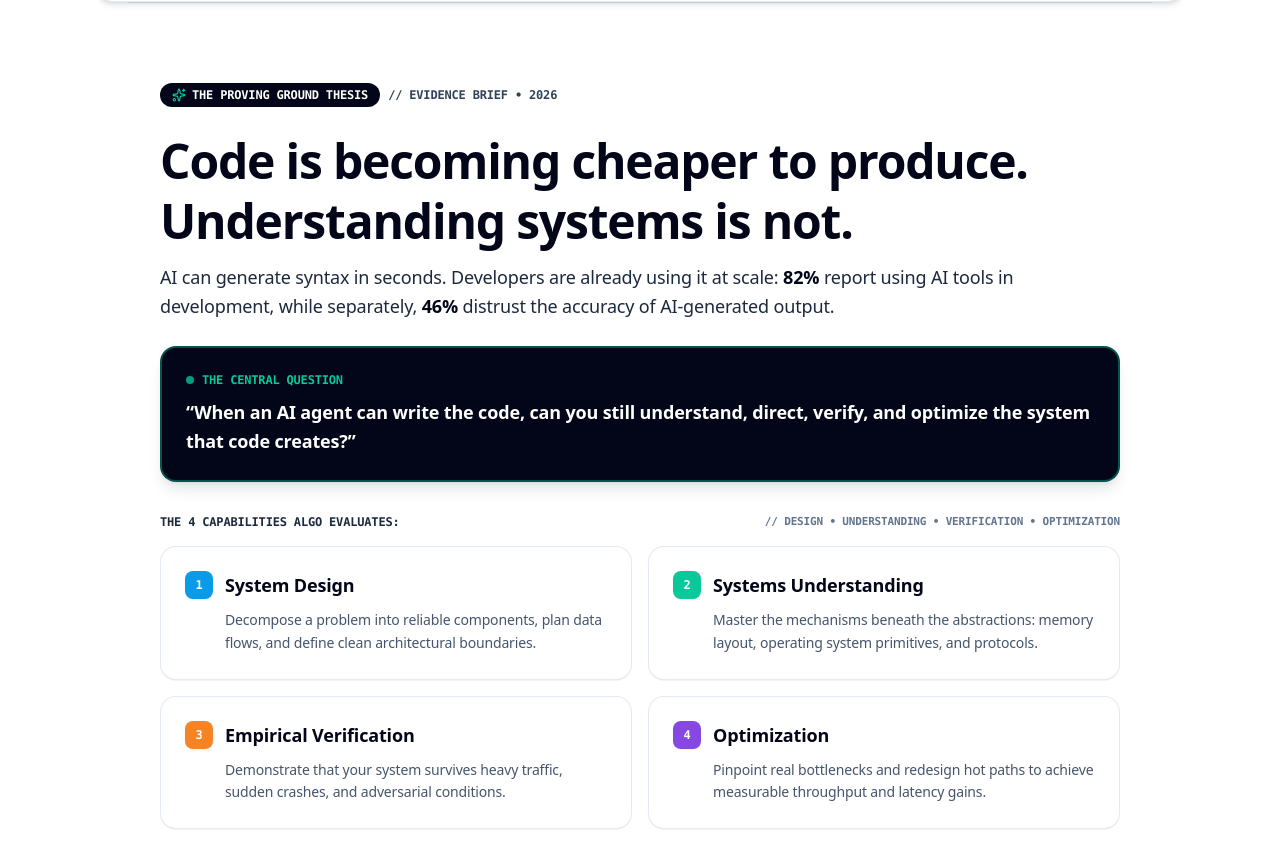
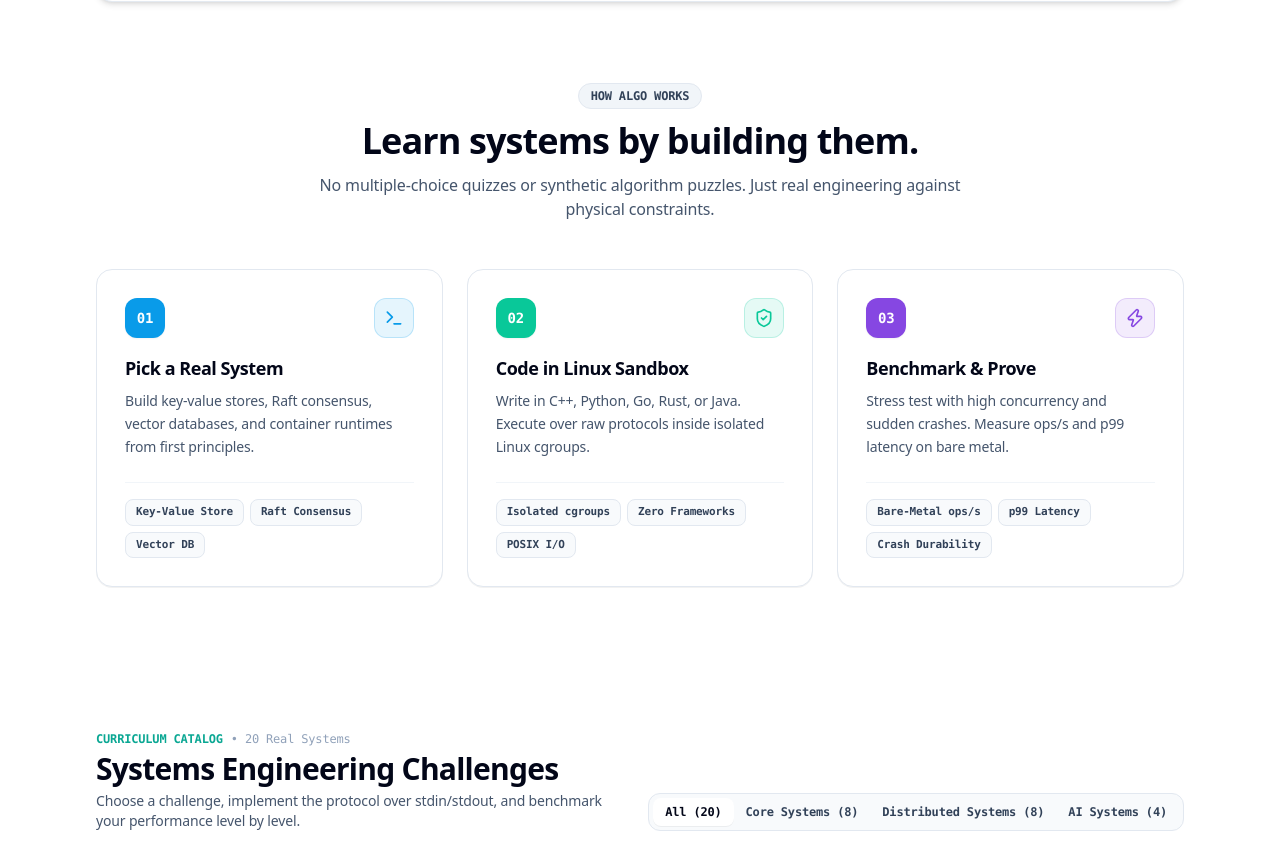
Before and after one commit to PandiaJason/ALGO, a Next.js app: page / in a window 1280 px wide. Shown: the part 780-1634 px from the top of the page. Built offline with nearby package versions, Linux system fonts and the light colour scheme; no server answers.

Commit message:
feat(home): streamline homepage to minimal, clean layout inspired by Brilliant, LeetCode, and HackerRank

```diff
--- a/src/app/page.tsx
+++ b/src/app/page.tsx
@@ -5,7 +5,8 @@ import { Navbar } from "@/components/layout/navbar";
 import { Footer } from "@/components/layout/footer";
 import { HeroTerminal } from "@/components/home/hero-terminal";
 import { DailyChallengeBanner } from "@/components/home/daily-challenge-banner";
-import { HomeManifesto } from "@/components/home/home-manifesto";
+import { HomeHowItWorks } from "@/components/home/home-how-it-works";
+import { HomeProblemset } from "@/components/home/home-problemset";
 import { HomeWishlist } from "@/components/home/home-wishlist";
 import { HomeCaseStudyBanner } from "@/components/home/home-case-study-banner";
 import { ChevronRight, Play, Route } from "lucide-react";
@@ -77,9 +78,14 @@ export default async function HomePage() {
         <DailyChallengeBanner />
 
         {/* ============================================================== */}
-        {/* 5. THE PROVING GROUND THESIS & SYSTEMS VERIFICATION LOOP       */}
+        {/* 3. HOW IT WORKS (3 MINIMAL CARDS - BRILLIANT STYLE)            */}
         {/* ============================================================== */}
-        <HomeManifesto />
+        <HomeHowItWorks />
+
+        {/* ============================================================== */}
+        {/* 4. SYSTEMS CHALLENGES PROBLEMSET (LEETCODE / HACKERRANK STYLE) */}
+        {/* ============================================================== */}
+        <HomeProblemset />
 
         {/* ============================================================== */}
         {/* 6. JOIN WISHLIST & DIRECT MESSAGE (Queued in Admin Control)    */}
--- /dev/null
+++ b/src/components/home/home-how-it-works.tsx
@@ -0,0 +1,109 @@
+"use client";
+
+import React from "react";
+import { Terminal, ShieldCheck, Zap } from "lucide-react";
+
+export function HomeHowItWorks() {
+  const steps = [
+    {
+      num: "01",
+      title: "Pick a Real System",
+      description:
+        "Build key-value stores, Raft consensus, vector databases, and container runtimes from first principles.",
+      icon: Terminal,
+      color: "#099BE9",
+      bgLight: "bg-[#099BE9]/10",
+      borderColor: "border-[#099BE9]/20",
+      tags: ["Key-Value Store", "Raft Consensus", "Vector DB"],
+    },
+    {
+      num: "02",
+      title: "Code in Linux Sandbox",
+      description:
+        "Write in C++, Python, Go, Rust, or Java. Execute over raw protocols inside isolated Linux cgroups.",
+      icon: ShieldCheck,
+      color: "#09C899",
+      bgLight: "bg-[#09C899]/10",
+      borderColor: "border-[#09C899]/20",
+      tags: ["Isolated cgroups", "Zero Frameworks", "POSIX I/O"],
+    },
+    {
+      num: "03",
+      title: "Benchmark & Prove",
+      description:
+        "Stress test with high concurrency and sudden crashes. Measure ops/s and p99 latency on bare metal.",
+      icon: Zap,
+      color: "#8647E2",
+      bgLight: "bg-[#8647E2]/10",
+      borderColor: "border-[#8647E2]/20",
+      tags: ["Bare-Metal ops/s", "p99 Latency", "Crash Durability"],
+    },
+  ];
+
+  return (
+    <section className="w-full max-w-6xl mx-auto px-4 sm:px-6 lg:px-8 py-16 sm:py-20">
+      {/* Section Header - Minimal & Punchy */}
+      <div className="text-center max-w-2xl mx-auto mb-12 space-y-3">
+        <span className="inline-flex items-center gap-1.5 px-3 py-1 rounded-full text-xs font-mono font-bold uppercase tracking-wider bg-slate-100 text-slate-700 border border-slate-200">
+          How ALGO Works
+        </span>
+        <h2 className="text-3xl sm:text-4xl font-extrabold tracking-tight text-slate-950">
+          Learn systems by building them.
+        </h2>
+        <p className="text-sm sm:text-base text-slate-600 font-medium">
+          No multiple-choice quizzes or synthetic algorithm puzzles. Just real engineering against physical constraints.
+        </p>
+      </div>
+
+      {/* 3 Clean Step Cards */}
+      <div className="grid grid-cols-1 md:grid-cols-3 gap-6">
+        {steps.map((step) => {
+          const Icon = step.icon;
+          return (
+            <div
+              key={step.num}
+              className="rounded-2xl border border-slate-200 bg-white p-6 sm:p-7 shadow-2xs hover:shadow-md hover:border-slate-300 transition-all flex flex-col justify-between space-y-6 group"
+            >
+              <div className="space-y-4">
+                <div className="flex items-center justify-between">
+                  <span
+                    className="w-10 h-10 rounded-xl flex items-center justify-center font-mono font-extrabold text-sm text-white shadow-xs"
+                    style={{ backgroundColor: step.color }}
+                  >
+                    {step.num}
+                  </span>
+                  <div
+                    className={`w-10 h-10 rounded-xl flex items-center justify-center ${step.bgLight} border ${step.borderColor}`}
+                  >
+                    <Icon className="w-5 h-5" style={{ color: step.color }} />
+                  </div>
+                </div>
+
+                <div className="space-y-2">
+                  <h3 className="text-lg font-bold text-slate-950 tracking-tight">
+                    {step.title}
+                  </h3>
+                  <p className="text-xs sm:text-sm text-slate-600 font-medium leading-relaxed">
+                    {step.description}
+                  </p>
+                </div>
+              </div>
+
+              {/* Tags / Pills */}
+              <div className="pt-4 border-t border-slate-100 flex flex-wrap gap-1.5">
+                {step.tags.map((tag) => (
+                  <span
+                    key={tag}
+                    className="px-2.5 py-1 rounded-lg bg-slate-50 border border-slate-200 text-[11px] font-mono font-semibold text-slate-700"
+                  >
+                    {tag}
+                  </span>
+                ))}
+              </div>
+            </div>
+          );
+        })}
+      </div>
+    </section>
+  );
+}
--- a/src/components/home/home-problemset.tsx
+++ b/src/components/home/home-problemset.tsx
@@ -19,11 +19,17 @@ export function HomeProblemset() {
       {/* Section Header */}
       <div className="flex flex-col md:flex-row md:items-end justify-between gap-4 mb-6">
         <div>
+          <div className="flex items-center gap-2 mb-1">
+            <span className="text-xs font-mono font-bold text-[#0AA793] uppercase tracking-wider">
+              Curriculum Catalog
+            </span>
+            <span className="text-xs font-mono text-slate-400">• 20 Real Systems</span>
+          </div>
           <h2 className="text-2xl sm:text-3xl font-extrabold tracking-tight text-slate-950">
-            Challenges
+            Systems Engineering Challenges
           </h2>
-          <p className="text-xs sm:text-sm text-slate-700 font-medium mt-1 max-w-2xl">
-            20 challenges designed to help you understand systems engineering and boost your agentic workflow.
+          <p className="text-xs sm:text-sm text-slate-600 font-medium mt-1 max-w-2xl">
+            Choose a challenge, implement the protocol over stdin/stdout, and benchmark your performance level by level.
           </p>
         </div>
 
@@ -149,7 +155,7 @@ export function HomeProblemset() {
                       className={`inline-flex items-center gap-1 px-3 py-1.5 rounded-lg text-xs font-bold transition-all group/btn ${
                         c.status === "COMING_SOON"
                           ? "text-slate-700 bg-slate-100 hover:bg-slate-200"
-                          : "text-[#099BE9] bg-[#099BE9]/10 hover:bg-[#099BE9] hover:text-white"
+                          : "text-[#0AA793] bg-[#09C899]/10 hover:bg-[#09C899] hover:text-white shadow-2xs"
                       }`}
                     >
                       <span>{c.status === "COMING_SOON" ? "Preview" : "Solve"}</span>
```
